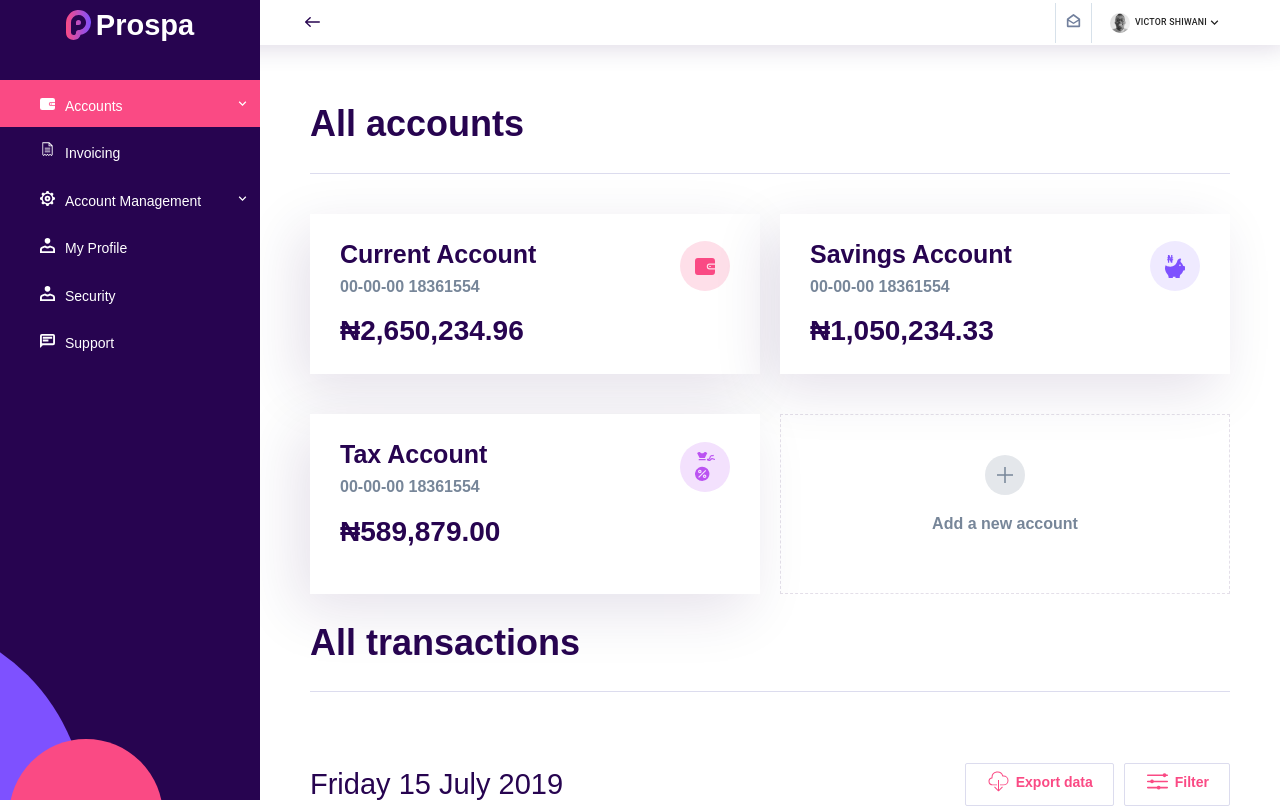
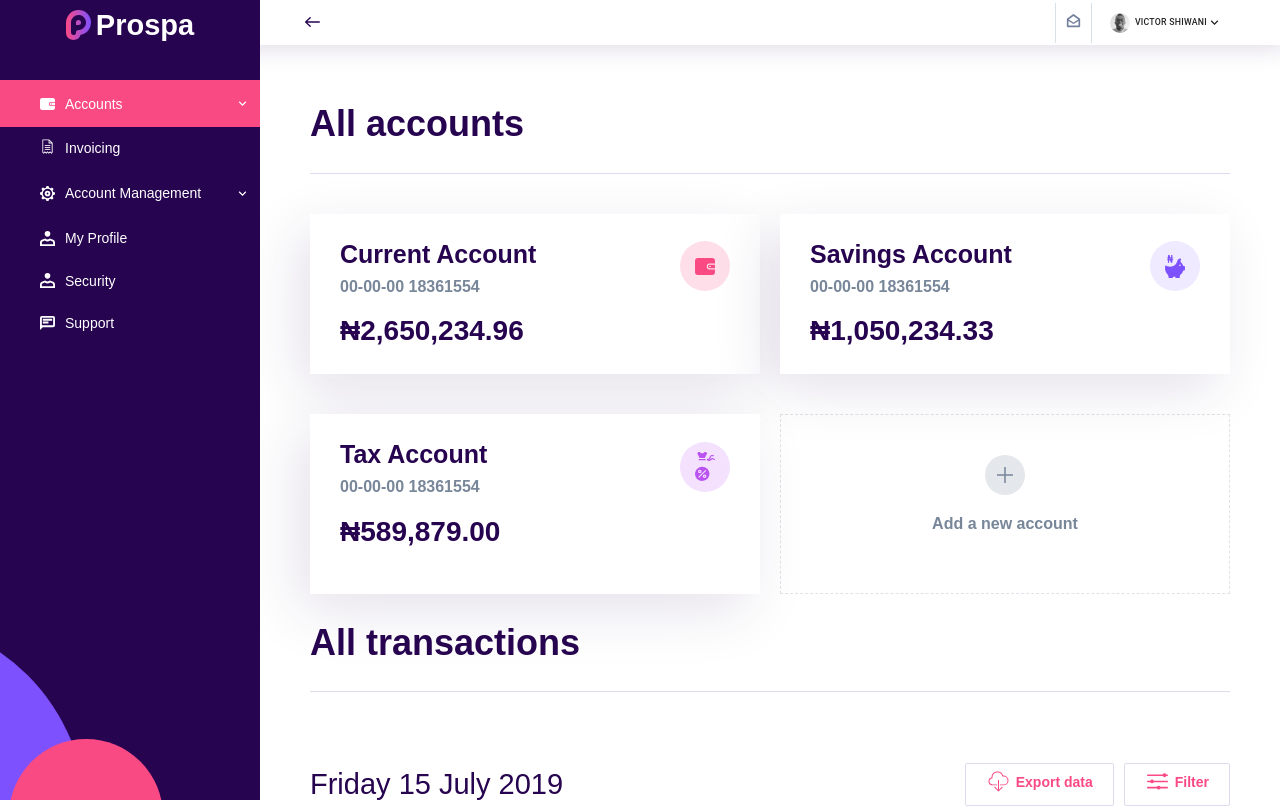
Before and after one commit to AdePhil/-prospa-dashboard-, a React (Create React App) app: page / in a window 1280 px wide. Shown: the top 808 px of the page. Built offline with nearby package versions, Linux system fonts and the light colour scheme.

Commit message:
align nav itrms

```diff
--- a/src/Components/Sidebar/sidebar.scss
+++ b/src/Components/Sidebar/sidebar.scss
@@ -62,7 +62,6 @@
         }
         span {
           display: block;
-          margin-top: 5px;
         }
       }
     }
```
